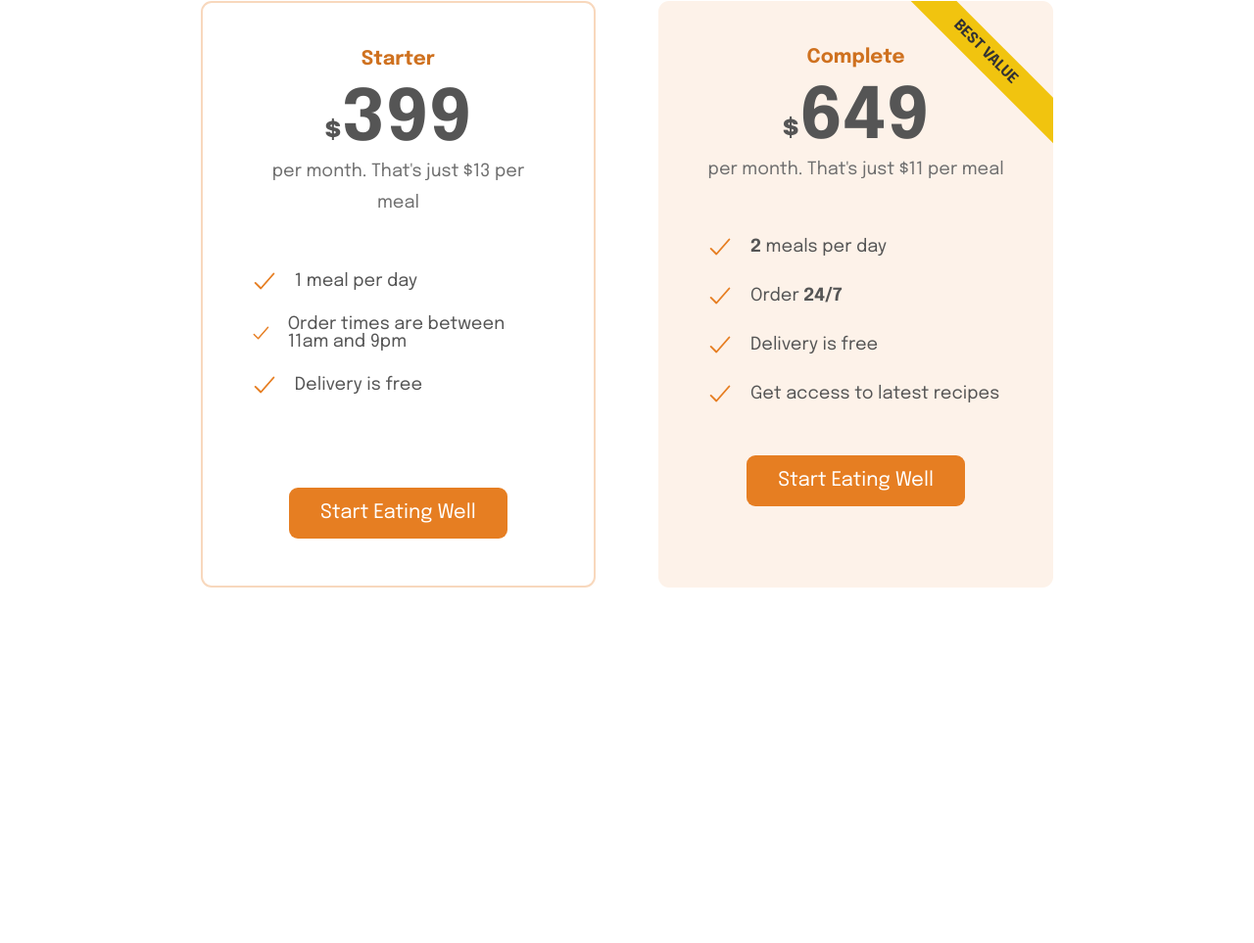
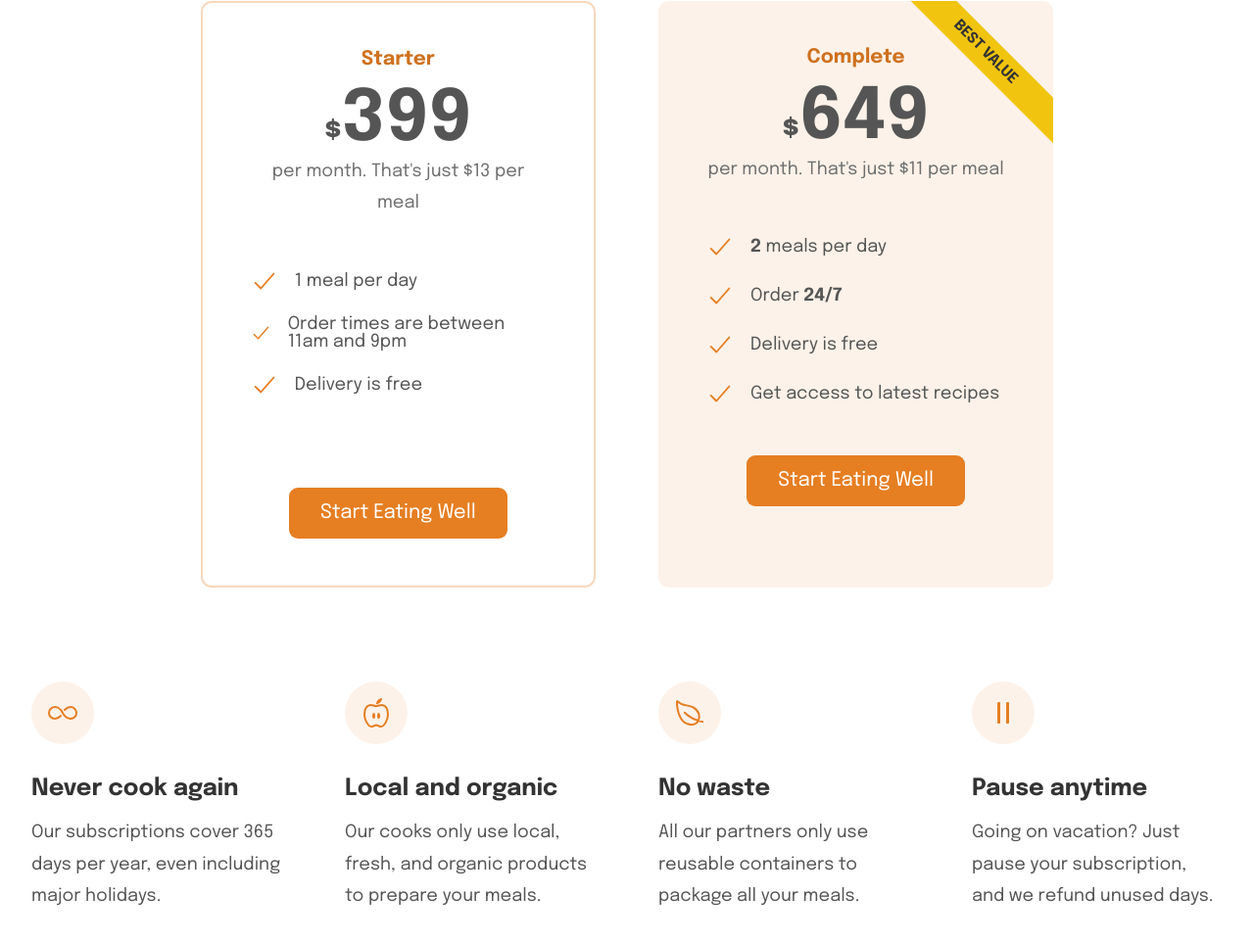
Before and after one commit to NatnaelDemelash/OmniFood, a plain HTML site: page index.html in a window 1280 px wide. Shown: the part 5012-5975 px from the top of the page at 98% size. Before the commit the page ends 5707 px from the top, so only its background shows below. Drawn offline with nearby package versions, Linux system fonts and the light colour scheme.

Commit message:
feature section

```diff
--- a/css/style.css
+++ b/css/style.css
@@ -567,3 +567,29 @@ strong {
   text-align: center;
   margin-top: 4.8rem;
 }
+
+.feature {
+  margin-top: 9.6rem;
+}
+
+.feature-icon {
+  width: 3.2rem;
+  height: 3.2rem;
+  background-color: #fdf2e9;
+  padding: 1.6rem;
+  border-radius: 50%;
+  margin-bottom: 3.2rem;
+  color: #e67e22;
+}
+
+.feature-title {
+  font-size: 2.4rem;
+  font-weight: 700;
+  color: #333;
+  margin-bottom: 1.6rem;
+}
+
+.feature-text {
+  font-size: 1.8rem;
+  line-height: 1.8;
+}
--- a/index.html
+++ b/index.html
@@ -431,6 +431,41 @@
           </div>
         </div>
       </div>
+
+      <div class="container grid grid--4-cols">
+        <div class="feature">
+          <ion-icon class="feature-icon" name="infinite-outline"></ion-icon>
+          <p class="feature-title">Never cook again</p>
+          <p class="feature-text">
+            Our subscriptions cover 365 days per year, even including major
+            holidays.
+          </p>
+        </div>
+        <div class="feature">
+          <ion-icon class="feature-icon" name="nutrition-outline"></ion-icon>
+          <p class="feature-title">Local and organic</p>
+          <p class="feature-text">
+            Our cooks only use local, fresh, and organic products to prepare
+            your meals.
+          </p>
+        </div>
+        <div class="feature">
+          <ion-icon class="feature-icon" name="leaf-outline"></ion-icon>
+          <p class="feature-title">No waste</p>
+          <p class="feature-text">
+            All our partners only use reusable containers to package all your
+            meals.
+          </p>
+        </div>
+        <div class="feature">
+          <ion-icon class="feature-icon" name="pause-outline"></ion-icon>
+          <p class="feature-title">Pause anytime</p>
+          <p class="feature-text">
+            Going on vacation? Just pause your subscription, and we refund
+            unused days.
+          </p>
+        </div>
+      </div>
     </section>
   </body>
 </html>
```
